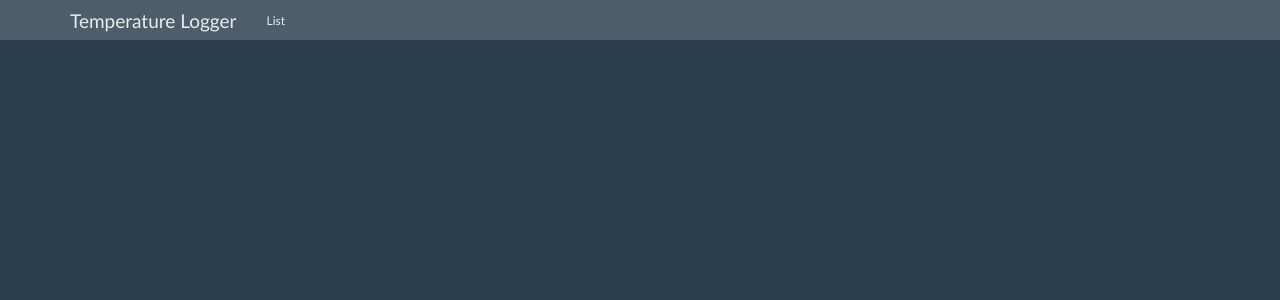
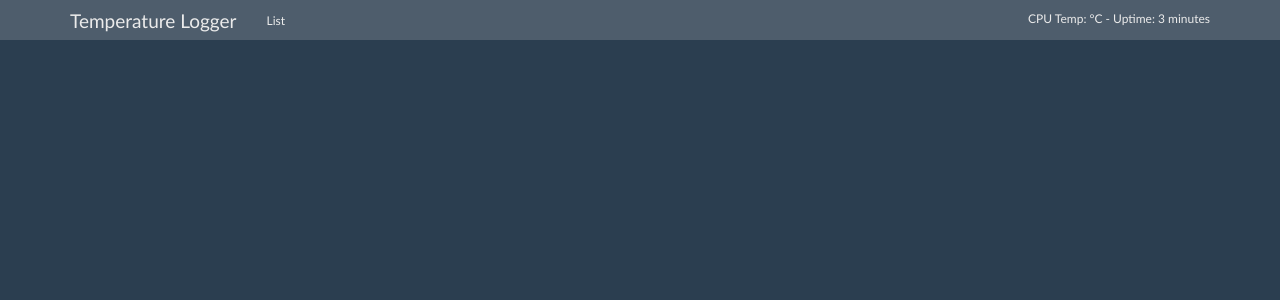
Before and after one commit to ToXIcGaming/templogger-web, a PHP site: page /index.php in a window 1280 px wide. Shown: the top 300 px of the page. Run offline with PHP 8.4, Linux system fonts and the light colour scheme; data that the repository does not hold is empty.

Commit message:
Added CPU Stats

```diff
--- a/api.php
+++ b/api.php
@@ -118,8 +118,8 @@ mysqli_close ($con);
 
 } elseif  ($type == 'cpu_stats') {
 
-$cputemp = shell_exec("/home/pi/temp");
-$uptime = shell_exec("uptime");
+$cputemp = substr(shell_exec("/home/pi/temp"), 0, -1);
+$uptime = substr(substr(shell_exec("uptime -p"), 3), 0, -1);
 
 $cpuStats = array(
 				'cpu_temp' => $cputemp,
--- a/index.php
+++ b/index.php
@@ -31,9 +31,27 @@
 			vertical-align: top;
 			padding-right: 40px;
 		}
+
+		#cpu {
+			padding-top: 10px;
+			position: relative;
+			display: block;
+		}
     </style>
 	<script>
     $(document).ready(function() {
+
+		var jsonData = $.ajax({
+		url: './api.php?t=cpu_stats',
+		dataType: "json",
+		async: false,
+		success: function (data) {
+
+		$('#cpu').append("CPU Temp: " + data.cpu_temp + "°C - Uptime: " + data.uptime + "");
+
+		}
+		});
+
         $("#buttonon").click(function() {
             $.post("./api.php", {
                     buttonon: ""
@@ -71,6 +89,7 @@
 					<li><a href="?type=list">List</a></li>
                 </ul>
                 <ul class="nav navbar-nav navbar-right">
+					<li id="cpu"></li>
 				    <!--<li><a id="buttonon" href="">Turn on display</a></li>
                     <li><a id="buttonoff" href="">Turn off display</a></li>-->
                     <!--<li class="dropdown">
@@ -91,9 +110,7 @@
 <?php
 if (isset($_GET['type'])) {
 if($_GET['type'] == 'list') {
-
 ?>
-
         <script>
             $(document).ready(function() {
                 $('#example').dataTable({
@@ -138,9 +155,7 @@ if($_GET['type'] == 'list') {
 } else { ?>
 
 	<script type="text/javascript" src="includes/js/loader.js"></script>
-
 	<script>
-
 	$( document ).ready(function() {
 
 		var jsonData = $.ajax({
@@ -207,7 +222,6 @@ if($_GET['type'] == 'list') {
 				google.charts.setOnLoadCallback(drawChart);
 			});
 
-
 		}
 		});
 
@@ -216,7 +230,6 @@ if($_GET['type'] == 'list') {
 
 	<div id="cont"></div>
 
-
 <?php } ?>
     <div id="bottompadding"></div>
 
```
Lines whose indentation alone changed are shown as unchanged.
